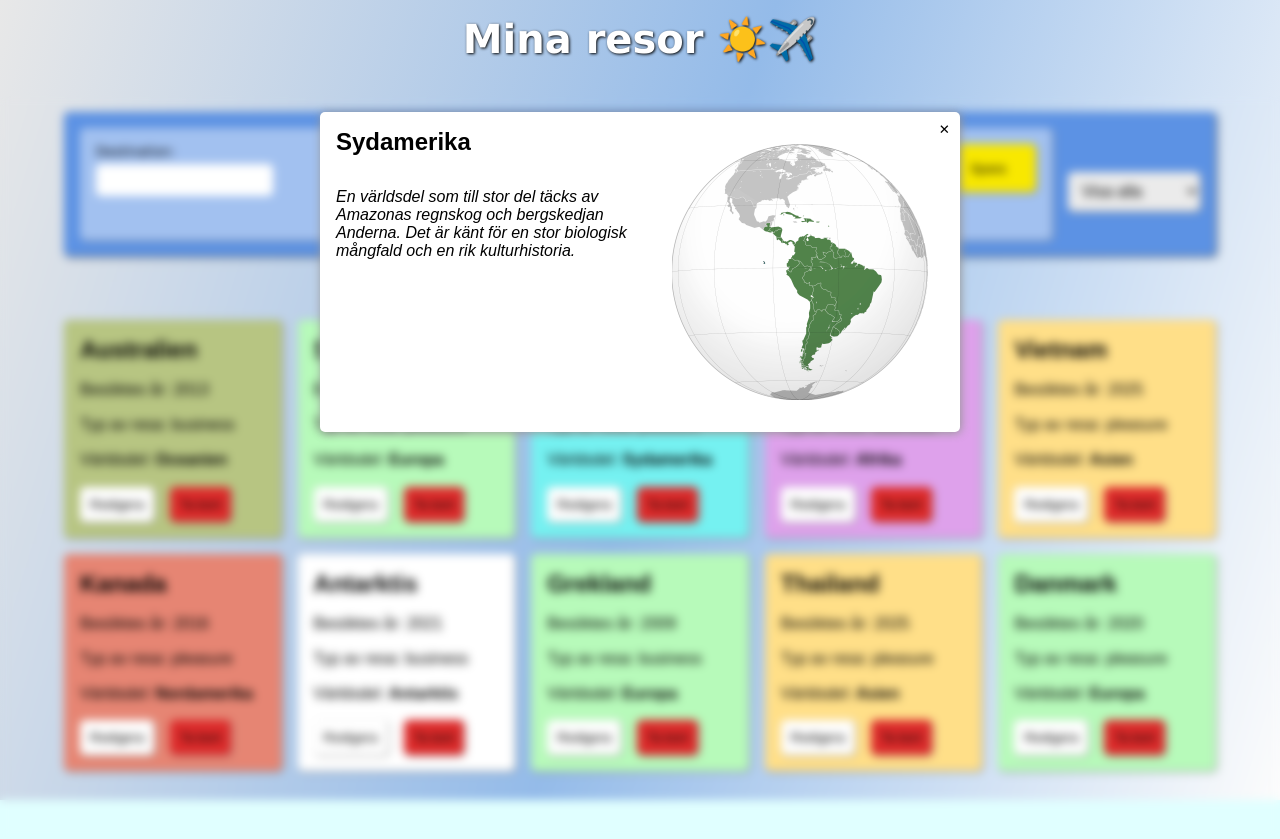
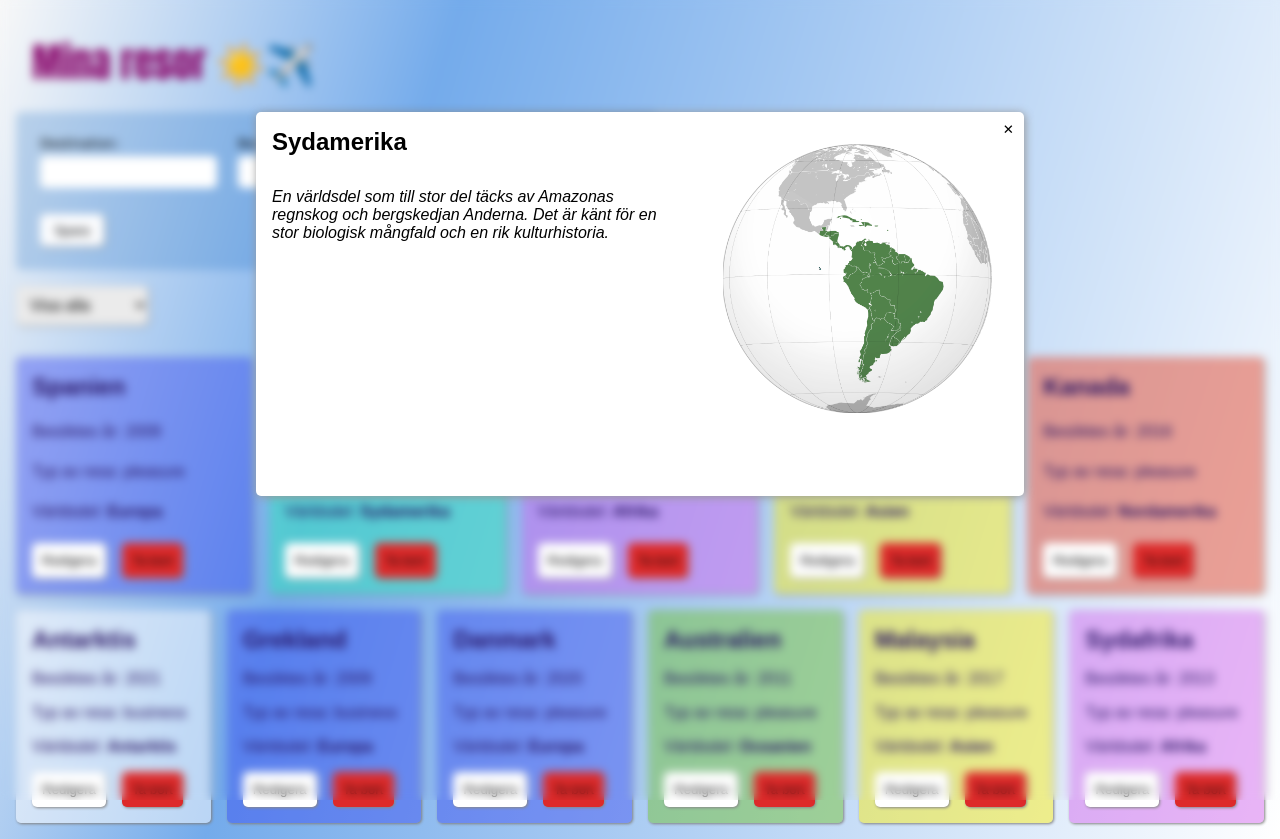
Before and after one commit to hannakinnander/CRUD_application, a website with bundled scripts: page index.html in a window 1280 px wide. Both pictures are taken after a click on the element "Sydamerika". Before the commit the page ends 800 px from the top, so only its background shows below. Built offline with nearby package versions, Linux system fonts and the light colour scheme; data requests are answered from the project's data file.

Commit message:
added styling

```diff
--- a/db.json
+++ b/db.json
@@ -45,13 +45,6 @@
   ],
   "countries": [
     {
-      "id": "3cf5",
-      "countryName": "Australien",
-      "yearVisited": 2013,
-      "businessOrPleasure": "business",
-      "continentId": "6"
-    },
-    {
       "id": "b014",
       "countryName": "Spanien",
       "yearVisited": 2009,
@@ -69,7 +62,7 @@
       "id": "216d",
       "countryName": "Kenya",
       "yearVisited": 2017,
-      "businessOrPleasure": "business",
+      "businessOrPleasure": "pleasure",
       "continentId": "2"
     },
     {
@@ -101,18 +94,32 @@
       "continentId": "5"
     },
     {
-      "id": "cf14",
-      "countryName": "Thailand",
-      "yearVisited": 2025,
-      "businessOrPleasure": "pleasure",
-      "continentId": "1"
-    },
-    {
       "id": "37ce",
       "countryName": "Danmark",
       "yearVisited": 2020,
       "businessOrPleasure": "pleasure",
       "continentId": "5"
+    },
+    {
+      "id": "0da6",
+      "countryName": "Australien",
+      "yearVisited": 2011,
+      "businessOrPleasure": "pleasure",
+      "continentId": "6"
+    },
+    {
+      "id": "14a2",
+      "countryName": "Malaysia",
+      "yearVisited": 2017,
+      "businessOrPleasure": "pleasure",
+      "continentId": "1"
+    },
+    {
+      "id": "26ed",
+      "countryName": "Sydafrika",
+      "yearVisited": 2013,
+      "businessOrPleasure": "pleasure",
+      "continentId": "2"
     }
   ],
   "$schema": "./node_modules/json-server/schema.json"
--- a/index.html
+++ b/index.html
@@ -9,7 +9,9 @@
 </head>
 <body>
     <header>
+        <div class="headerDiv">
             <h1>Mina resor ☀️✈️</h1>
+        </div>
     </header>
     <div class="overlay hidden"></div>
         <main>
@@ -31,7 +33,6 @@
                             <option value="business">Business</option>
                             <option value="pleasure">Pleasure</option>
                         </select>
-
                     </div>
                     <div class="makeFlexColumn">
                         <label for="addContinentSelector">Världsdel: </label>
@@ -46,10 +47,10 @@
                         </select>
                     </div>
                     <div class="makeFlexColumn">
+                        <p class="saved"></p>
                         <button type="button" class="saveDestinationButton">Spara</button>
-                        <p class="saved"></p>
+
                     </div>
-
                 </div>
                 <div class="makeFlex">
                     <select id="continentSelector">
--- a/style.css
+++ b/style.css
@@ -5,63 +5,62 @@
 }
 body {
     background: #fcfcfc;
-    background: linear-gradient(287deg, rgba(252, 252, 252, 1) 0%, rgba(148, 187, 233, 1) 49%, rgba(232, 232, 232, 1) 100%);background-color: rgb(224, 255, 255);
+    background: linear-gradient(287deg, rgb(255, 255, 255) 0%, rgb(116, 171, 235) 70%, rgb(248, 248, 248) 100%);background-color: rgb(110, 164, 214);
     min-height: 100vh;
     background-size: cover;
     background-repeat: no-repeat;
 }
+.headerDiv {
+    width: fit-content;
+    padding: 1rem;
+    /* background-color: #ffffff44; */
+    border-radius: 5px;
+}
 header {
     height: 6rem;
     padding: 1rem;
+    /* max-width: 90vw; */
+    /* background-color: rgba(126, 7, 156, 0.226); */
 }
 
 header h1 {
     font-size: 2.5rem;
-    font-family:Verdana, Geneva, Tahoma, sans-serif;
-    color:rgb(255, 255, 255);
-    text-align: center;
-    text-shadow: 1px 1px 3px black;
+    font-family: Impact, Haettenschweiler, 'Arial Narrow Bold', sans-serif;
+    font-weight: 100;
+    color:rgb(138, 10, 110);
+
+    /* text-shadow: 1px 1px 3px rgb(119, 119, 119); */
 }
 
 main {
     display: flex;
     flex-direction: column;
-    gap: 2rem;
+    gap: 1rem;
     padding: 1rem;
     align-items: center;
 }
-/*FELMEDDELANDE OM DATA EJ KAN HÄMTAS*/
-.dataError {
-    text-align: center;
-    color: red;
-    font-family: 'Courier New', Courier, monospace;
-}
+
 /*STYLING FÖR MENYN*/
 .menu {
     display: flex;
-    align-items: last baseline;
-    justify-content: space-between;
-    background-color: rgb(92, 146, 228);
-    padding: 1rem;
+    flex-direction: column;
     border-radius: 5px;
-    box-shadow: 1px 1px 3px rgb(36, 36, 36);
-    width: 90vw;
-    flex-wrap: wrap;
+    max-width: 40rem;
     gap: 1rem;
+    align-self: flex-start;
 }
 /*LÄGGA TILL NYTT KORT*/
 .addDestinationField {
+    background-color: rgba(9, 94, 190, 0.212);
     flex-grow: 1;
     max-width: 100%;
     min-height: 7rem;
-    background-color: rgba(255, 255, 255, 0.432);
-    padding: 1rem;
+    padding: 1.5rem;
     border-radius: 5px;
     display: flex;
     justify-content: space-between;
     align-items: flex-start;
     gap: 1rem;
-    box-shadow: 1px 1px 3px rgb(139, 139, 139);
     position: relative;
     flex-wrap: wrap;
 }
@@ -83,6 +82,10 @@
 }
 .error{
     color: rgb(202, 9, 9);
+    font-family:'Lucida Sans', 'Lucida Sans Regular', 'Lucida Grande', 'Lucida Sans Unicode', Geneva, Verdana, sans-serif;
+    font-size: small;
+}
+.saved {
     font-family:'Lucida Sans', 'Lucida Sans Regular', 'Lucida Grande', 'Lucida Sans Unicode', Geneva, Verdana, sans-serif;
     font-size: small;
 }
@@ -108,17 +111,26 @@
     background-color: rgb(247, 247, 247);
 }
 .saveDestinationButton {
-    width: 6rem;
-    height: 3rem;
+    width: 4rem;
+    height: 2rem;
     border: none;
     border-radius: 5px;
     box-shadow: 1px 1px 3px rgb(136, 136, 136);
-    background-color: #f8e800;
-    align-self: center;
+    background-color: #fcfdff;
+
 }
 .saveDestinationButton:hover {
     cursor: pointer;
     transform: translateY(-2px);
+}
+
+/*FELMEDDELANDE NÄR KORT SKA HÄMTAS/VISAS*/
+.dataError {
+    color: rgb(116, 10, 10);
+    font-family: Arial, Helvetica, sans-serif;
+    font-style: italic;
+    font-weight: 100;
+    border-radius: 5px;
 }
 /*GEMENSAM STYLING FÖR ALLA CLOSE-KRYSS*/
 .closeButton {
@@ -139,9 +151,9 @@
     gap: 1rem;
     flex-wrap: wrap;
     position: relative;
-    width: 90vw;
+    max-width: 100vw;
     justify-content:flex-start;
-    align-self: center;
+    align-self: flex-start;
 }
 
 .countryCard {
@@ -153,34 +165,34 @@
     flex-direction: column;
     justify-content: space-between;
     gap: 1rem;
-
     padding: 1rem;
     border-radius: 5px;
     box-shadow: 1px 1px 3px grey;
     position: relative;
+    color:#251061;
 }
 
 /*FÄRG UTIFRÅN KONTINENT*/
 .countryCard.asia{
-background-color: rgb(255, 223, 136);
+background-color: rgba(253, 236, 0, 0.445);
 }
 .countryCard.africa{
-    background-color: rgb(222, 161, 235);
+    background-color: rgba(210, 94, 236, 0.459);
 }
 .countryCard.northAmerica{
-    background-color: rgb(230, 133, 115);
+    background-color: rgba(228, 83, 58, 0.527);
 }
 .countryCard.southAmerica{
-    background-color: rgb(117, 241, 241);
+    background-color: rgba(48, 230, 184, 0.486);
 }
 .countryCard.europe{
-    background-color: rgb(183, 250, 186);
+    background-color: rgba(41, 54, 238, 0.377);
 }
 .countryCard.oceania{
-    background-color: #b7c582;
+    background-color: #71c0307a;
 }
 .countryCard.antarctica{
-    background-color: rgb(255, 255, 255);
+    background-color: rgba(255, 255, 255, 0.507);
 }
 
 /*ÖVRIG STYLING PÅ KORT*/
@@ -266,7 +278,7 @@
 /*INFORMATIONSRUTAN*/
 .informationDiv {
     z-index: 30;
-    width: 50%;
+    width: 60%;
     aspect-ratio: 2/1;
     background-color: #ffffff;
     border-radius: 5px;
@@ -282,6 +294,7 @@
 .overlay{
     min-height: 100vh;
     min-width: 100vw;
+    top: 0;
     position: fixed;
     backdrop-filter: blur(5px);
     z-index: 10;
@@ -289,7 +302,7 @@
 }
 .informationDiv img {
     position: absolute;
-    width: 40%;
+    width: 35%;
     top: 2rem;
     right: 2rem;
 }
@@ -298,3 +311,36 @@
     z-index: 2;
     font-style: italic;
 }
+
+@media (min-width: 460px) and (max-width: 670px) {
+    .addDestinationField {
+        width: 25rem;
+        justify-content: flex-start;
+
+    }
+    .addDestinationField select {
+        flex: 1;
+    }
+    .countryCard {
+        max-width: 50%;
+    }
+     .informationDiv{
+        min-width: 90vw;
+    }
+}
+@media (max-width: 460px) {
+    .addDestinationField {
+        width: 25rem;
+        justify-content: flex-start;
+
+    }
+    .addDestinationField select {
+        flex: 1;
+    }
+    .countryCard {
+        min-width: 90vw;
+    }
+    .informationDiv{
+        min-width: 90vw;
+    }
+}
```
Lines whose indentation alone changed are shown as unchanged.
